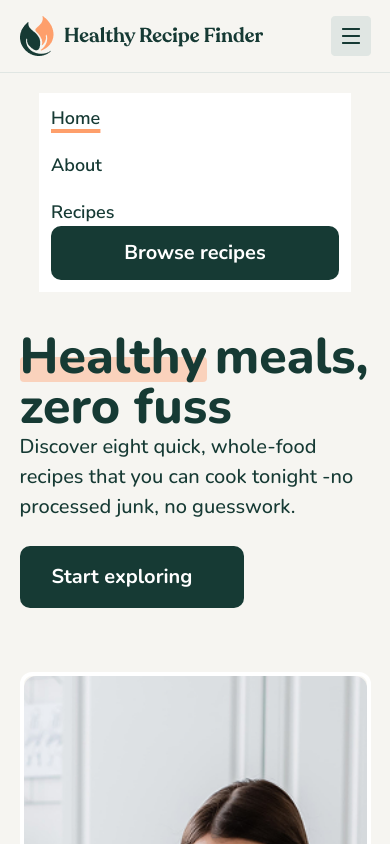
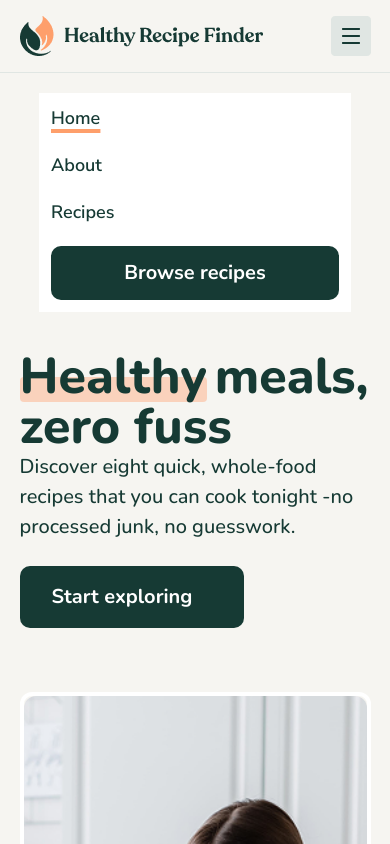
Before and after one commit to bakeji/recipe-finder, a Next.js app: page / in a window 390 px wide. Both pictures are taken after a click on the button 350 px from the left and 36 px from the top of the page. Shown: the top 844 px of the page. Built offline with nearby package versions, Linux system fonts and the light colour scheme.

Commit message:
added margin to the top of the browse recipe button

```diff
--- a/components/mobilenav.tsx
+++ b/components/mobilenav.tsx
@@ -24,7 +24,7 @@ export default function MobileNav({showMobileNav, setShowMobileNav}:MobileProps)
                 </ul>
              </nav>
 
-          <div className="w-[100%] flex items-center justify-center ">
+          <div className="w-[100%] flex items-center justify-center mt-5 ">
           <Link onClick={()=>{setShowMobileNav(false)}} href='/recipes' className="text-[20px] py-3 w-full text-center font-[700] px-4 box-content bg-[#163A34] text-white rounded-[10px] ">Browse recipes</Link>
         </div>
 
```
